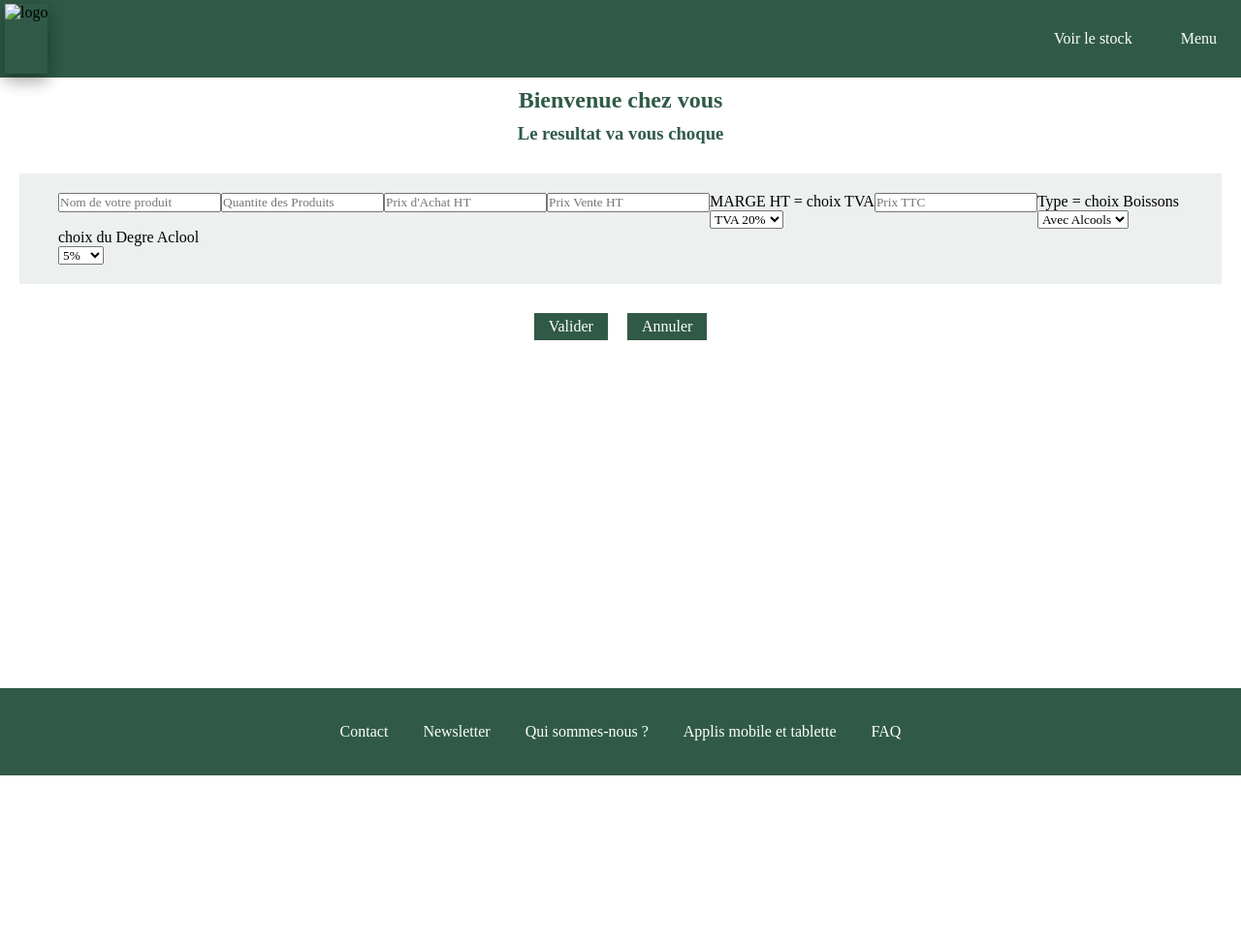
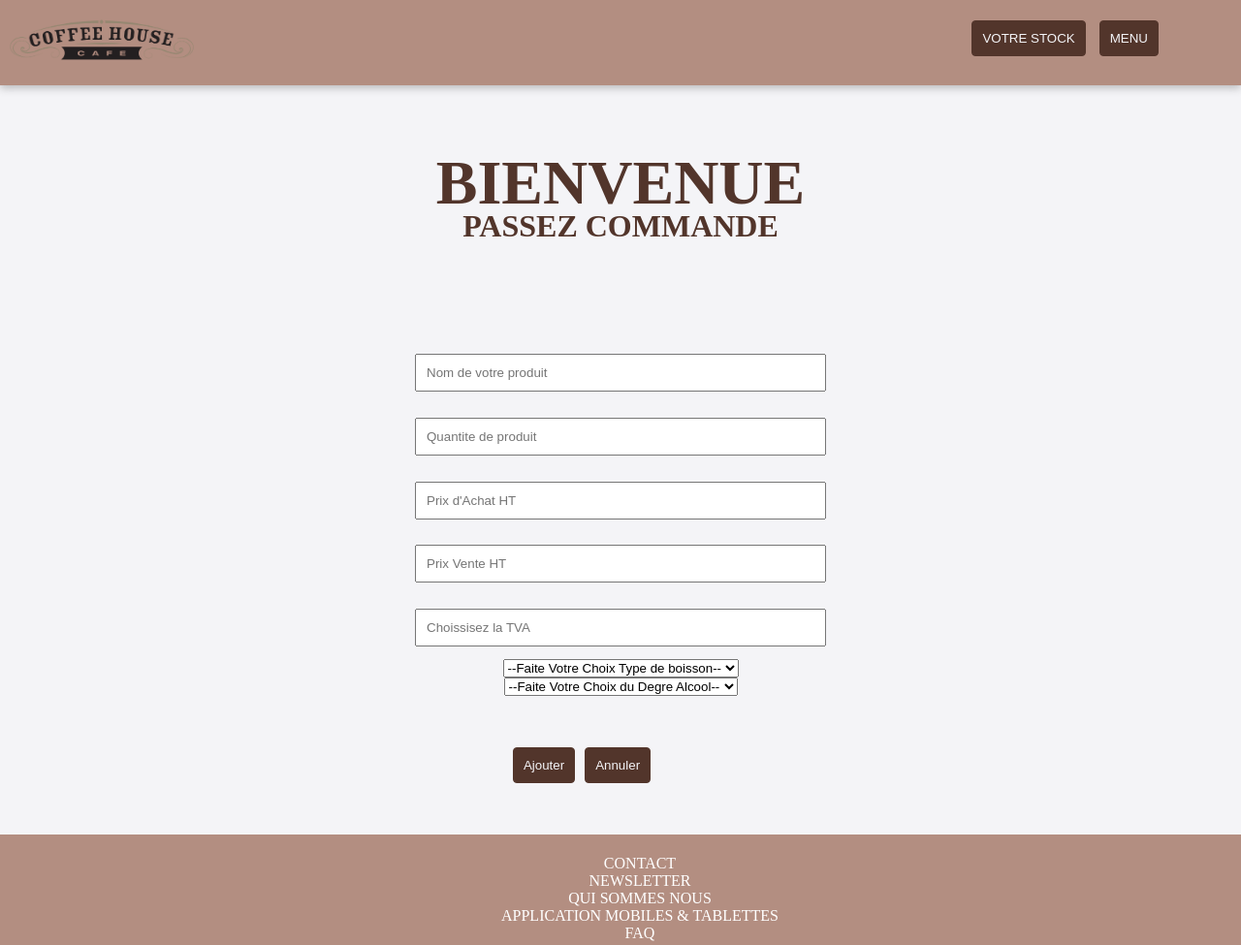
Before and after one commit to Vladimir06100/CAFE, a plain HTML site: page 2_CASSANDRA/index.html in a window 1280 px wide. Shown: the whole page at 97% size. Before the commit the page ends 800 px from the top, so only its background shows below. Drawn offline with Linux system fonts and the light colour scheme; a web font is replaced by a local one.

Commit message:
Cassandra

```diff
--- a/2_CASSANDRA/index.html
+++ b/2_CASSANDRA/index.html
@@ -10,17 +10,16 @@
 </head>
 
 <body>
-
   <!-- HEADER -->
   <header>
     <nav class="navigation">
       <!-- mettre un retour a la page principale sur le logo-->
       <div class="logo">
-        <img class="img" src="Capture d’écran 2022-09-27 à 20.13.23.png" alt="logo" />
+        <img class="img" src="./cafelogo.png" alt="logo" width="200" height="50" />
       </div>
       <div class="buttons">
-        <button class="voirStock"><a class="aStock" href="page2.html">Voir le stock</a></button>
-        <button class="ajouter"><a class="aAjouter" href="#">Menu</a></button>
+        <button class="voirStock"><a class="aStock" href="page2.html">VOTRE STOCK</a></button>
+        <button class="ajouter"><a class="aAjouter" href="#">MENU</a></button>
       </div>
     </nav>
   </header>
@@ -28,76 +27,72 @@
   <section class="bienvenue">
     <div class="divBienvenue">
       <!--  juste si on veut modifier le decor -->
-      <div class="h1">
-        <h1>Bienvenue chez vous</h1>
-      </div>
-      <div class="h3">
-        <h3>Le resultat va vous choque</h3>
-      </div>
+        <h1>BIENVENUE</h1>
+        <h2>Passez commande </h2>
     </div>
   </section>
-  <section class="formulaire">
-    <form action="">
+  <form>
+    <div class="container">
         <!-- LIGNE NOM -->
         <div class="nomProduit">
-        <input type="text" placeholder="Nom de votre produit">
+          <input class="inputProduit" type="text" placeholder="Nom de votre produit" value="" min="0">
         </div>
         <!-- LIGNE QTE DE PRODUITE  -->
         <div class="qteDeProduit">
-        <input type="text" placeholder="Quantite des Produits">
+          <input class="inputQteDeProduit" id="number" type="number" placeholder="Quantite de produit" value=""
+            min="0">
         </div>
-      <!-- LIGNE PRIX D'ACHAT HT-->
+        <!-- LIGNE PRIX D'ACHAT HT -->
         <div class="prixAchatHt">
-        <input type="text" placeholder="Prix d'Achat HT">
+          <input class="inputPrixAchatHt" type="number" placeholder="Prix d'Achat HT" value="" min="0">
         </div>
-      <!-- !!!! -->
+        <!-- LIGNE PRIX VENTE HT -->
         <div class="prixVenteHt">
-        <input type="text" placeholder="Prix Vente HT">
+          <input class="inputPrixVenteHt" type="number" placeholder="Prix Vente HT" value="" min="0">
         </div>
         <!-- LIGNE TVA -->
         <div class="margeTVA">
-        <p>MARGE HT = choix TVA</p>
-        <select name="choixBoissons">
-          <option value="20%">TVA 20%</option>
-          <option value="12%">TVA 12%</option>
-          <option value="5%">TVA 5%</option>
-        </select>
+          <div class="">
+            <input class="choixTva" type="number" placeholder="Choissisez la TVA" value="" min="0">
           </div>
-      <!-- LIGNE PRIX VENTE TTC-->
+        </div>
+        <!-- MARGE HT -->
+        <div class="margeHt">
+        </div>
+        <!-- LIGNE PRIX VENTE TTC -->
         <div class="prixVenteTTC">
-        <input type="text" placeholder="Prix TTC">
         </div>
         <!-- LIGNE CHOIX BOISSON ALCOOLISE -->
         <div class="boissonAlcool">
-        <p>Type = choix Boissons</p>
-        <select name="choixBoissons">
-          <option value="avec">Avec Alcools</option>
-          <option value="Renault">Sans Alcools</option>
-          <option value="Citroen">Autres</option>
+          <select class="choix" name="choixBoissons">
+            <option class="a" value="debutChoix">--Faite Votre Choix Type de boisson--</option>
+            <option class="avecAlcool" value="Alcool">Avec Alcools</option>
+            <option class="sansAlcool" value="Sans Alcool">Sans Alcools</option>
+            <option class="autres" value="Autres">Autres</option>
           </select>
         </div>
         <!-- LIGNE DEGRE D'ALCOOL -->
         <div class="degreAlcool">
-        <p>choix du Degre Aclool</p>
           <select name="choixDegreAlcool">
+            <option class="a">--Faite Votre Choix du Degre Alcool--</option>
             <option value="5%">5%</option>
             <option value="10%">10%</option>
             <option value="45%">45%</option>
           </select>
         </div>
+    </div>
   </form>
-  </section>
   <div class="valEtAn buttons">
-    <button class="btnVoirStock"><a class="aStock" href="page2.html">Valider</a></button>
+    <button class="addStock"><a class="aStock" href="page2.html">Ajouter</a></button>
     <button class="btnAjouter"><a class="aAjouter" href="">Annuler</a></button>
   </div>
   <!-- FOOTER -->
   <footer class="mainFooter fixe">
     <ul class="liensFooter">
-      <li><a href="#">Contact</a></li>
-      <li><a href="#">Newsletter</a></li>
-      <li><a href="#">Qui sommes-nous ?</a></li>
-      <li><a href="#">Applis mobile et tablette</a></li>
+      <li><a href="#">CONTACT</a></li>
+      <li><a href="#">NEWSLETTER</a></li>
+      <li><a href="#">QUI SOMMES NOUS</a></li>
+      <li><a href="#">APPLICATION MOBILES & TABLETTES</a></li>
       <li><a href="#">FAQ</a></li>
     </ul>
   </footer>
--- /dev/null
+++ b/2_CASSANDRA/page2.css
@@ -0,0 +1,155 @@
+/* code couleur : cream and sweet
+#52352b ton chocolat
+#b38e81 ton latte
+#f4f4f7 ton crême
+#f2e8d5 ton vanille
+#e8d9b7 ton sucré
+https://colorffy.com/palettes/ieBtfWEGQZguRkp6dHvW */
+
+
+/* FINAL */
+/*retire la marge interieur entre le html et le body*/
+html, body {
+    height: 4000px;
+    margin:0;
+    padding:0;
+    background: #f4f4f7;
+}
+
+  /*debut du header barre de navigation*/
+.navigation{
+    padding-top: 1em;
+    display: flex;
+    justify-content: space-between;
+    background-color: #b38e81;
+    box-shadow: 0px 3px 8px rgba(48, 48, 48, 0.295);
+}
+
+.logo {
+    padding-left: 5px;
+    height: 10vh;
+}
+
+.buttons{
+    margin-right: 5em;
+}
+
+
+/* FIN NAVIGATION */
+
+/* GESTION DES BOUTONS*/
+
+button{
+    background: #52352b;
+    border-radius: 4px;
+    padding: 10px;
+    cursor: pointer;
+    margin: 5px;
+    border: 1px solid #52352b;
+}
+
+button a{
+  color: #f4f4f7;
+}
+
+button:hover{
+    background: rgb(59, 25, 25);;
+    color: white;
+}
+
+a:link {
+  text-decoration:none;
+}
+
+/* FIN BOUTON*/
+
+  /* PAGE 1 */
+  /* H1 et H3 */
+
+.h1{
+    display: flex;
+    justify-content: center;
+    margin-top: 1em;
+    font-size: 4rem;
+    color: #52352b;
+}
+
+.h3{
+    display: flex;
+    justify-content: center;
+    margin-top: -4em;
+    font-size: 2rem;
+    text-transform: uppercase;
+    color: #52352b;
+}
+
+  /* Fin H1 et H3 */
+  /* Formulaire */
+
+
+form input{
+    width: 50%;
+    margin: 10px 0;
+    padding: 10px;
+}
+
+
+  /* DEUX BUTTON VALIDER ET ANNULER */
+  .valEtAn {
+    display: flex;
+    margin-top: 3em;
+    justify-content: center;
+  }
+
+  /* FIN PAGE 1 */
+
+    /*PAGE 2*/
+
+.block{
+    background: red ;
+    height: 5rem;
+    width: 60rem;
+  }
+
+  /* footer */
+  .fixe {
+    position: fixed;
+    display: flex;
+    justify-content: center;
+    align-items: center;
+    height: 10vh;
+    bottom: 0;
+    right: 0;
+    left: 0;
+  /* en indiquant une largeur 100%
+  on aura la largeur du parent #wrapper
+  et le footer ne prendra pas toute la largeur
+  de l'écran, le repère de la position fixe étant l'écran
+  en indiquant left:0 et right:0
+  on n'a pas besoin de spécifier la taille*/
+  }
+
+  .mainFooter {
+    background-color: #b38e81;
+    padding: 5px;
+    font-size: 1em;
+    color: #fff;
+    text-align: center;
+  }
+
+  .liensFooter a {
+    color: #fff;
+    text-decoration: none;
+  }
+
+  .liensFooter a:hover {
+    color: #b1b3b6;
+  }
+
+  .liensFooter li {
+    text-align: center;
+    display: inline;
+    padding: 0 1em;
+  }
+
+  /*fin footer*/
--- a/2_CASSANDRA/style.css
+++ b/2_CASSANDRA/style.css
@@ -1,145 +1,150 @@
+/* code couleur : cream and sweet
+#52352b ton chocolat
+#b38e81 ton latte
+#f4f4f7 ton crême
+#f2e8d5 ton vanille
+#e8d9b7 ton sucré
+https://colorffy.com/palettes/ieBtfWEGQZguRkp6dHvW */
+
+@import url('https://fonts.googleapis.com/css2?family=News+Cycle&family=Playfair+Display&family=Raleway&family=Unna&family=Yaldevi:wght@300;500&display=swap');
+
+
 /* FINAL */
-/***RESET***/
-* {
-    margin: 0px;
-    padding: 0px;
-    font-family: "Times New Roman", Times, serif;
+/*retire la marge interieur entre le html et le body*/
+html, body {
+  margin:0;
+  padding:0;
+  background: #f4f4f7;
 }
 
-  /* Navigation */
-  .img {
-    height: 90%;
-    box-shadow: 0 8px 16px 0 rgba(0, 0, 0, 0.2), 0 6px 20px 0 rgba(0, 0, 0, 0.19);
-  }
-
-  .navigation {
+  /*debut du header barre de navigation*/
+.navigation{
+  padding-top: 1em;
   display: flex;
-    width: 100%;
-    height: 10vh;
-    background-color: #305a47;
+  justify-content: space-between;
+  background-color: #b38e81;
+  box-shadow: 0px 3px 8px rgba(48, 48, 48, 0.295);
 }
 
 .logo {
-    display: flex;
-    align-items: center;
   padding-left: 5px;
-    width: 50%;
-    height: 10vh;
+  height: 9vh;
 }
 
-  .buttons {
-    width: 50%;
-    display: flex;
-    align-items: center;
-    justify-content: flex-end;
-  }
-
-  .buttons button {
-    border: none;
-    background-color: #305a47;
-    padding: 5px 15px;
-    margin: 10px;
-  }
-
-  .aAjouter,
-  .aStock {
-    font-size: 1.2em;
-    text-decoration: none;
-    color: white;
-  }
-
-  .aAjouter:hover,
-  .aStock:hover {
-    color: #b1b3b6;
+.buttons{
+  margin-right: 5em;
 }
 
 /* FIN NAVIGATION */
 
+/* GESTION DES BOUTONS*/
+button{
+  background: #52352b;
+  border-radius: 4px;
+  padding: 10px;
+  cursor: pointer;
+  margin: 5px;
+  border: 1px solid #52352b;
+}
+
+button a{
+  color: #f4f4f7;
+}
+
+button:hover{
+  background: rgb(59, 25, 25);;
+  color: white;
+}
+
+a:link {
+  text-decoration:none;
+}
+
+/* FIN BOUTON*/
+
+.bienvenue{
+  height: 25vh;
+}
+
 /* PAGE 1 */
 /* H1 et H3 */
-  .bienvenue {
+
+h1{
   display: flex;
   justify-content: center;
-    align-items: center;
+  margin-top: 1em;
+  font-size: 4rem;
+  color: #52352b;
 }
 
-  .h1,
-  .h3 {
-    margin: 10px;
+h2{
   display: flex;
   justify-content: center;
-    color: #305a47;
+  margin-top: -2em;
+  font-size: 2rem;
+  text-transform: uppercase;
+  color: #52352b;
+
+}
+
+h3{
+  display: flex;
+  justify-content: center;
+  margin-top: 3em;
+  font-size: 2rem;
+  text-transform: uppercase;
+  color: #52352b;
 }
 
 /* Fin H1 et H3 */
 /* Formulaire */
-  .formulaire {
-    margin: 20px;
-    background-color: #305a4717;
+
+
+form input{
+  margin: 1em;
+  width: 30em;
+  padding: 10px;
+
 }
 
-  form {
-    margin: 20px;
-    padding: 20px;
+.container{
   display: flex;
-    flex-wrap: wrap;
+  flex-direction: column;
+  align-items: center;
 }
-
-
-
-
-
-
-
-
-
-
-
 
 /* DEUX BUTTON VALIDER ET ANNULER */
 .valEtAn {
-    align-items: center;
+  display: flex;
+  margin-top: 3em;
+  margin-bottom: 3em;
   justify-content: center;
-    width: 100%;
 }
 
 /* FIN PAGE 1 */
 /* footer */
-  .fixe {
-    position: fixed;
+
+.mainFooter {
+  background-color: #b38e81;
+  padding: 5px;
+  height: 10em;
+}
+
+.liensFooter{
   display: flex;
   justify-content: center;
-    align-items: center;
-    height: 10vh;
-    bottom: 0;
-    right: 0;
-    left: 0;
-    /*
-      en indiquant une largeur 100%
-      on aura la largeur du parent #wrapper
-      et le footer ne prendra pas toute la largeur
-      de l'écrane
-      le repère de la position fixe étant l'écran
-      en indiquant left:0 et right:0
-      on n'a pas besoin de spécifier la taille
-      */
-  }
-
-  .mainFooter {
-    background-color: #305a47;
-    padding: 5px;
-    font-size: 1em;
-    color: #fff;
-    text-align: center;
 }
 
 .liensFooter a {
+  display: flex;
   color: #fff;
   text-decoration: none;
+  font-family: "News Cycle";
 }
 
 .liensFooter a:hover {
   color: #b1b3b6;
+
 }
 
 .liensFooter li {
@@ -149,3 +154,19 @@
 }
 
 /*fin footer*/
+
+/*MEDIA SCREEN REPONSIVE ZRJFQEK RHERJ*/
+@media screen and (max-width: 500px) {
+
+  .mainFooter{
+    background-color: #b38e81;
+    padding: 5px;
+    height: 10em;
+}
+  }
+
+  .liensFooter {
+    display: flex;
+    flex-direction: column;
+    align-items: center;
+  }
```
Also changed, not shown: 2_CASSANDRA/page2.html (+53 -0 lines), 2_CASSANDRA/script.js (+92 -0 lines), 2_CASSANDRA/script2.js (added, +70 -0 lines), 2_CASSANDRA/TEST_JS.js (deleted), 2_CASSANDRA/cafelogo.png (added). Lines whose indentation alone changed are shown as unchanged.
